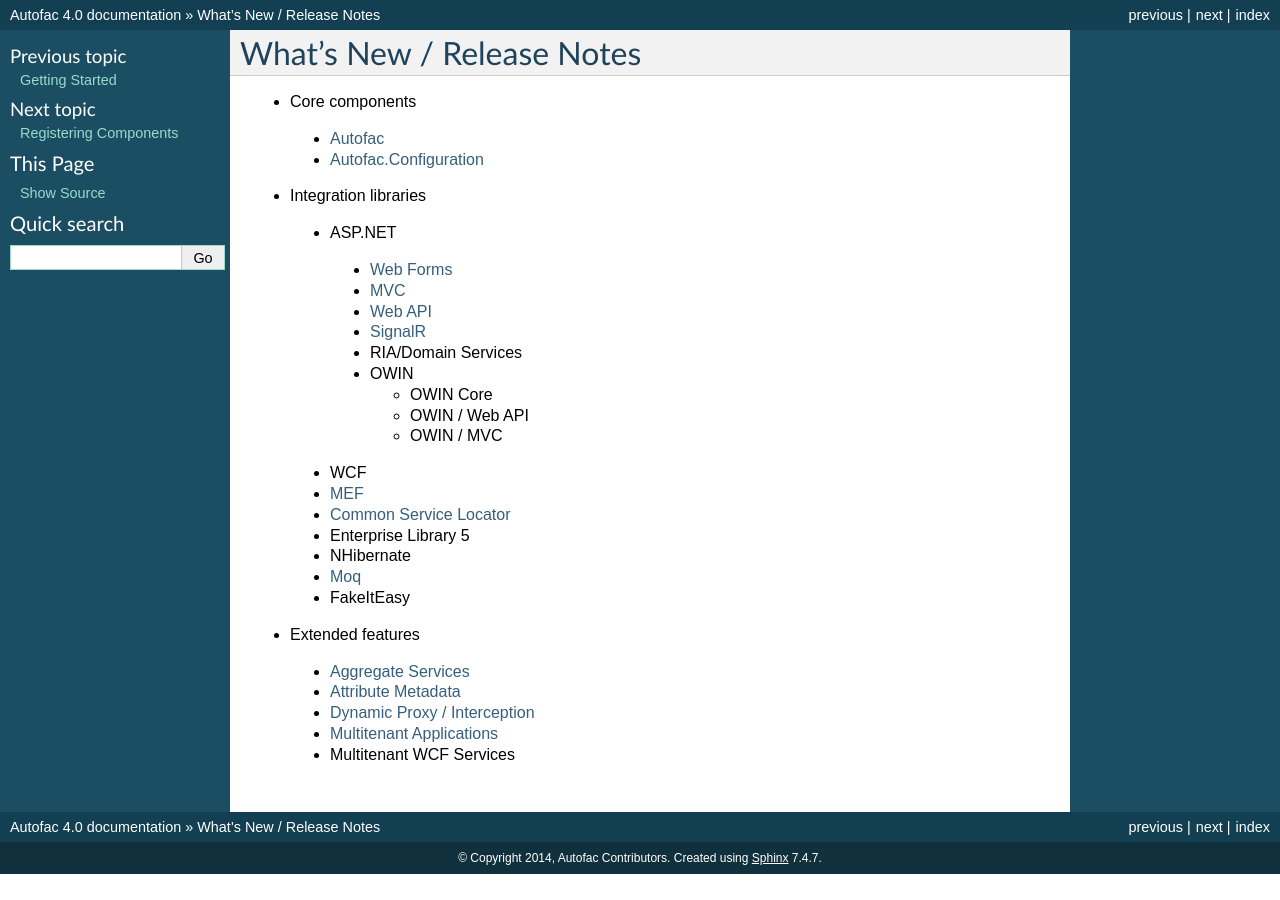
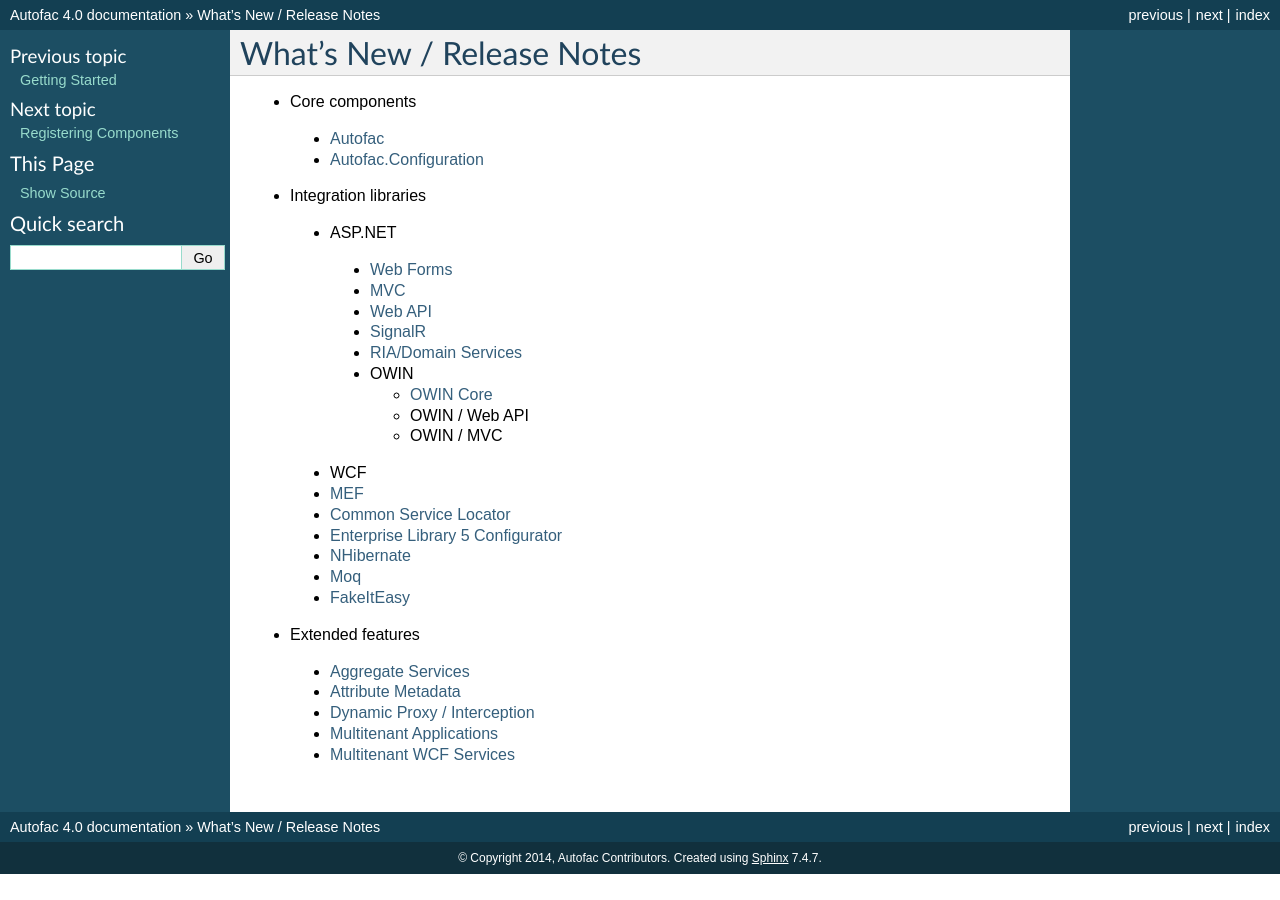
Before and after one commit to autofac/Documentation, a Sphinx documentation site: the page built from docs/whats-new/index.rst, in a window 1280 px wide. Built offline with Sphinx 7.4.7, drawn with Linux system fonts in a browser that asks for light colours.

Commit message:
Added links to new release note pages.

```diff
--- a/docs/whats-new/index.rst
+++ b/docs/whats-new/index.rst
@@ -15,20 +15,20 @@
   + `MVC <https://github.com/autofac/Autofac/wiki/Mvc-Integration-Release-Notes>`_
   + `Web API <https://github.com/autofac/Autofac/wiki/Web-Api-Integration-Release-Notes>`_
   + `SignalR <https://github.com/autofac/Autofac/wiki/SignalR-Integration-Release-Notes>`_
-  + RIA/Domain Services
+  + `RIA/Domain Services <https://github.com/autofac/Autofac/wiki/Domain-Services-Release-Notes>`_
   + OWIN
 
-    * OWIN Core
+    * `OWIN Core <https://github.com/autofac/Autofac/wiki/OWIN-Core-Release-Notes>`_
     * OWIN / Web API
     * OWIN / MVC
 
  - WCF
  - `MEF <https://github.com/autofac/Autofac/wiki/Mef-Integration-Release-Notes>`_
  - `Common Service Locator <https://github.com/autofac/Autofac/wiki/Common-Service-Locator-Release-Notes>`_
- - Enterprise Library 5
- - NHibernate
+ - `Enterprise Library 5 Configurator <https://github.com/autofac/Autofac/wiki/Enterprise-Library-Configurator-Release-Notes>`_
+ - `NHibernate <https://github.com/autofac/Autofac/wiki/NHibernate-Release-Notes>`_
  - `Moq <https://github.com/autofac/Autofac/wiki/Moq-Auto-Mocking-Release-Notes>`_
- - FakeItEasy
+ - `FakeItEasy <https://github.com/autofac/Autofac/wiki/FakeItEasy-Release-Notes>`_
 
 * Extended features
 
@@ -36,4 +36,4 @@
  - `Attribute Metadata <https://github.com/autofac/Autofac/wiki/Attribute-Metadata-Release-Notes>`_
  - `Dynamic Proxy / Interception <https://github.com/autofac/Autofac/wiki/Dynamic-Proxy2-Release-Notes>`_
  - `Multitenant Applications <https://github.com/autofac/Autofac/wiki/Multitenant-Integration-Release-Notes>`_
- - Multitenant WCF Services
+ - `Multitenant WCF Services <https://github.com/autofac/Autofac/wiki/Multitenant-WCF-Integration-Release-Notes>`_
```
